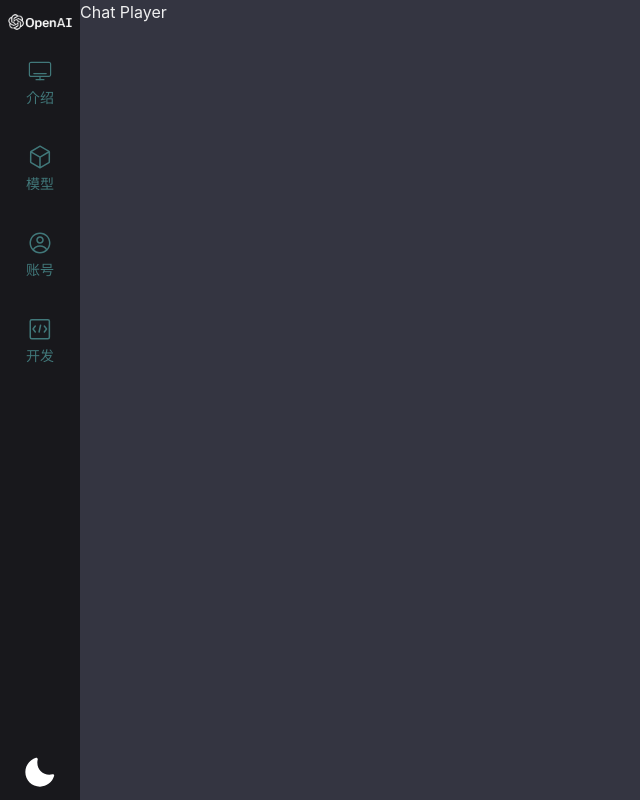
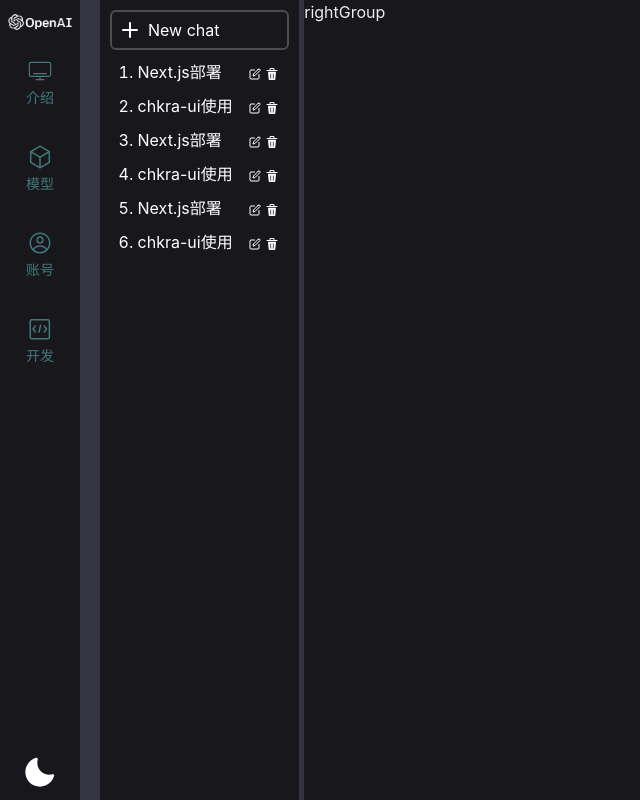
Before and after one commit to aehyok/FAST-GPT-Update, a Next.js app: page /chat in a window 1280 px wide. Shown: the whole page, without its empty margins (0-640 px from the left). Built offline with nearby package versions, Linux system fonts and the light colour scheme.

Commit message:
feat：chat init

```diff
--- a/src/pages/api/chatopenai.ts
+++ b/src/pages/api/chatopenai.ts
@@ -10,9 +10,8 @@
  */
 
 import type { NextApiRequest, NextApiResponse } from 'next'
-
-import { ChatOpenAI } from "langchain/chat_models/openai";
-import { HumanChatMessage, SystemChatMessage } from "langchain/schema";
+import { ChatOpenAI } from "langchain/chat_models/openai"
+import { HumanChatMessage, SystemChatMessage } from "langchain/schema"
 
 export default function handler(
   req: NextApiRequest,
--- /dev/null
+++ b/src/pages/chat/components/leftGroup.tsx
@@ -0,0 +1,72 @@
+/*
+ * @Author: 刘启明 455043818@qq.com
+ * @Date: 2023-04-21 20:35:58
+ * @LastEditors: 刘启明 455043818@qq.com
+ * @LastEditTime: 2023-04-23 11:50:54
+ * @FilePath: \AK47-GPT\src\pages\chat\components\leftGroup.tsx
+ * @Description:
+ *
+ * Copyright (c) 2023 by ${git_name_email}, All Rights Reserved.
+ */
+import { Box, OrderedList, ListIcon, ListItem, Flex, Spacer } from "@chakra-ui/react"
+import styles from './../index.module.scss'
+import { AddIcon, EditIcon, DeleteIcon } from "@chakra-ui/icons"
+export default function leftGroup () {
+
+  const contentList = [
+    {
+      id: 1,
+      title: "Next.js部署"
+    },
+    {
+      id: 2,
+      title: "chkra-ui使用"
+    },
+    {
+      id: 1,
+      title: "Next.js部署"
+    },
+    {
+      id: 2,
+      title: "chkra-ui使用"
+    },
+    {
+      id: 1,
+      title: "Next.js部署"
+    },
+    {
+      id: 2,
+      title: "chkra-ui使用"
+    }
+  ]
+
+  return (
+    <>
+    <Box className={styles.chatLeft}>
+      <div className={styles.chatLeftTop}>
+
+      <AddIcon margin={"10px"}  w={4} h={4} color="white"/>
+          <div>New chat</div>
+        </div>
+      <Box>
+      <OrderedList spacing={1} marginTop={"10px"} >
+        {
+          contentList.map(item => (
+            <ListItem key={item.id} color={"white"} margin={"10px"}>
+              <Flex minWidth='max-content' alignItems='center' gap='2' justifyContent={"center"}>
+                <Box>{item.title}</Box>
+                <Spacer />
+                <Box gap='2'>
+                  <EditIcon w={3} h={3} marginRight={"5px"} color="white"/>
+                  <DeleteIcon w={3} h={3} color="white"/>
+                </Box>
+              </Flex>
+          </ListItem>
+          ))
+        }
+      </OrderedList>
+      </Box>
+    </Box>
+    </>
+  )
+}
--- /dev/null
+++ b/src/pages/chat/components/rightGroup.tsx
@@ -0,0 +1,13 @@
+import { Box } from "@chakra-ui/react"
+
+export default function leftGroup () {
+
+  const contentLength = []
+
+
+  return (
+    <>
+      <Box marginLeft={"5px"} width={"100%"} bg={"#18181c"} height="100vh">rightGroup</Box>
+    </>
+  )
+}
--- /dev/null
+++ b/src/pages/chat/index.module.scss
@@ -0,0 +1,51 @@
+.chatContent {
+  display: flex;
+  width: 100%;
+  height: calc(100vh - 60px);
+}
+
+.chatLeft {
+  margin-left: 20px;
+  width: 245px;
+  background-color: #18181c;
+  display: flex;
+  flex-direction: column;
+  align-items: center;
+  justify-content: flex-start;
+  height: 100vh;
+}
+
+.chatLeftTop {
+  width: calc(100% - 20px);
+  height: 40px;
+  margin: 10px 10px 0 10px;
+  display: flex;
+  border: 2px solid #4d4d4f;
+  border-radius: 6px;
+  align-items: center;
+  color: white;
+}
+
+.newButton {
+  margin-left: 5px
+}
+
+.chatRight {
+  flex: 1;
+  background-color: #343541;
+  display: flex;
+  flex-direction: column;
+}
+.rightContent {
+  flex: auto;
+  position: relative;
+  // border-radius: 20px;
+  // border: 1px solid salmon;
+}
+.footContent {
+  flex: 0 0 80px;
+  margin: 0px 40px 0 40px;
+  display: flex;
+  justify-content: center;
+  align-items: center;
+}
--- a/src/pages/chat/index.tsx
+++ b/src/pages/chat/index.tsx
@@ -2,16 +2,29 @@
  * @Author: 刘启明 455043818@qq.com
  * @Date: 2023-04-21 19:59:03
  * @LastEditors: 刘启明 455043818@qq.com
- * @LastEditTime: 2023-04-21 19:59:17
- * @FilePath: \github\AK47-GPT\src\pages\chat\index.tsx
+ * @LastEditTime: 2023-04-23 09:12:13
+ * @FilePath: \AK47-GPT\src\pages\chat\index.tsx
  * @Description:
  *
  * Copyright (c) 2023 by ${git_name_email}, All Rights Reserved.
  */
+import { Box } from "@chakra-ui/react";
+import styles from './index.module.scss'
+import LeftGroup from './components/leftGroup'
+import RightGroup from './components/rightGroup'
+
 export default function Chat() {
+
+  const setGrouping = () => {
+
+  }
+
   return (
     <>
-    Chat Player
+      <Box className={styles.chatContent} >
+        <LeftGroup />
+        <RightGroup />
+      </Box>
     </>
   )
 }
--- a/src/pages/model/list/index.tsx
+++ b/src/pages/model/list/index.tsx
@@ -2,7 +2,7 @@
  * @Author: aehyok 455043818@qq.com
  * @Date: 2023-04-19 22:38:10
  * @LastEditors: 刘启明 455043818@qq.com
- * @LastEditTime: 2023-04-21 20:07:11
+ * @LastEditTime: 2023-04-21 20:59:08
  * @FilePath: \github\AK47-GPT\src\pages\model\list\index.tsx
  * @Description: 这是默认设置,请设置`customMade`, 打开koroFileHeader查看配置 进行设置: https://github.com/OBKoro1/koro1FileHeader/wiki/%E9%85%8D%E7%BD%AE
  */
@@ -82,7 +82,7 @@
               模型列表
             </Box>
 
-            <Button variant={"outline"} colorScheme="teal" onClick={onOpen}>
+            <Button variant={"outline"} colorScheme="teal" onClick={onOpen} size='sm' >
               新建模型
             </Button>
           </Flex>
```
